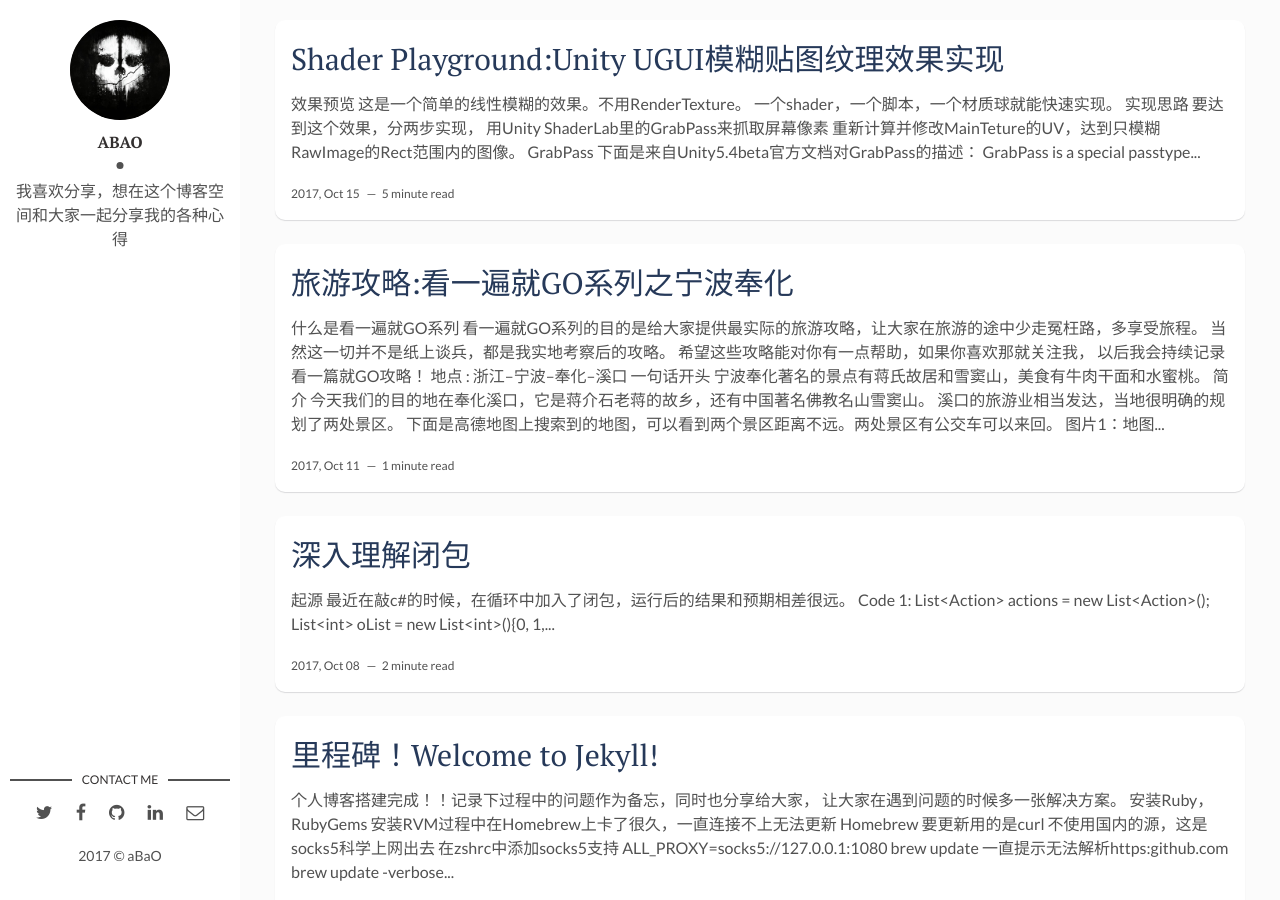
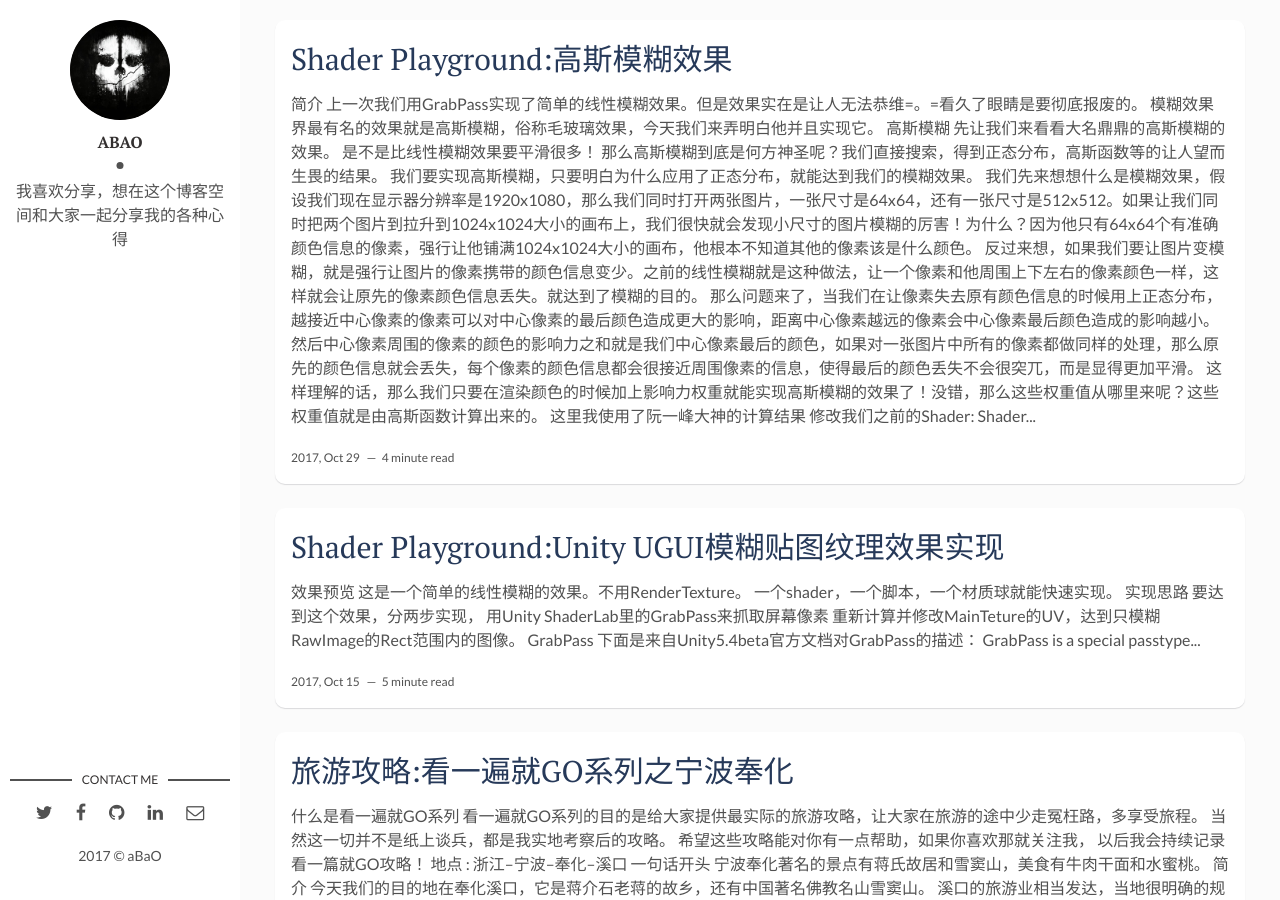
Before and after one commit to aaBaO/aaBaO.github.io, a Jekyll site: the page built from index.html, in a window 1280 px wide and 900 px high. Built offline with Jekyll 4.4.1, drawn with Linux system fonts in a browser that asks for light colours.

Commit message:
Add “Shader Playground:高斯模糊效果”

````diff
--- /dev/null
+++ b/_posts/2017-10-29-Unity_Gassian_Blur_and_GCB.md
@@ -0,0 +1,130 @@
+---
+layout: post
+title:  "Shader Playground:高斯模糊效果"
+date:   2017-10-29 13:51:00 +0800
+categories: CG
+tags: Unity Shader GassionBlur
+---
+
+## 简介
+上一次我们用GrabPass实现了简单的线性模糊效果。但是效果实在是让人无法恭维=。=看久了眼睛是要彻底报废的。
+
+模糊效果界最有名的效果就是高斯模糊，俗称毛玻璃效果，今天我们来弄明白他并且实现它。
+
+## 高斯模糊
+先让我们来看看大名鼎鼎的高斯模糊的效果。
+
+![高斯模糊效果图](http://oxujermt3.bkt.clouddn.com/iamge/shaderplayground/blur/xiaoguotu.jpeg)
+
+是不是比线性模糊效果要平滑很多！
+
+那么高斯模糊到底是何方神圣呢？我们直接搜索，得到`正态分布`，`高斯函数`等的让人望而生畏的结果。
+
+我们要实现高斯模糊，只要明白为什么应用了正态分布，就能达到我们的模糊效果。
+
+我们先来想想什么是模糊效果，假设我们现在显示器分辨率是1920x1080，那么我们同时打开两张图片，一张尺寸是64x64，还有一张尺寸是512x512。如果让我们同时把两个图片到拉升到1024x1024大小的画布上，我们很快就会发现小尺寸的图片模糊的厉害！为什么？因为他只有64x64个有准确颜色信息的像素，强行让他铺满1024x1024大小的画布，他根本不知道其他的像素该是什么颜色。
+
+反过来想，如果我们要让图片变模糊，就是强行让图片的像素携带的颜色信息变少。之前的线性模糊就是这种做法，让一个像素和他周围上下左右的像素颜色一样，这样就会让原先的像素颜色信息丢失。就达到了模糊的目的。
+
+那么问题来了，当我们在让像素失去原有颜色信息的时候用上正态分布，`越接近中心像素的像素可以对中心像素的最后颜色造成更大的影响，距离中心像素越远的像素会中心像素最后颜色造成的影响越小。`然后中心像素周围的像素的颜色的影响力之和就是我们中心像素最后的颜色，如果对一张图片中所有的像素都做同样的处理，那么原先的颜色信息就会丢失，每个像素的颜色信息都会很接近周围像素的信息，使得最后的颜色丢失不会很突兀，而是显得更加平滑。
+
+这样理解的话，那么我们只要在渲染颜色的时候加上影响力权重就能实现高斯模糊的效果了！没错，那么这些权重值从哪里来呢？这些权重值就是由高斯函数计算出来的。
+
+这里我使用了[阮一峰大神的计算结果]()
+
+修改我们之前的Shader:
+```glsl
+Shader "ShaderPlayground/GassionBlur" {
+	Properties{
+		_MainTex("Base (RGB)", 2D) = "white" {}
+		_BlurRadius("Raius", Range(0, 10)) = 0
+	}
+	SubShader{
+		//UGUI的RenderQueue在Transparent
+		Tags{ "Queue" = "Transparent"}
+
+		GrabPass{}
+
+		Pass{
+			CGPROGRAM
+			#pragma vertex vert
+			#pragma fragment frag
+			ENDCG
+		}
+	}
+
+	CGINCLUDE
+		#include "UnityCG.cginc"
+		uniform sampler2D _MainTex;
+		float2 _MainTex_TexelSize;
+		sampler2D _GrabTexture;
+		float2 _GrabTexture_TexelSize;
+		float _BlurRadius;
+
+		struct appdata {
+			float4 pos:POSITION;
+			float2 uv:TEXCOORD0;
+			float4 color:COLOR;
+		};
+
+		struct v2f {
+			float4 pos:SV_POSITION;
+			float2 uv:TEXCOORD0;
+			float2 uv1:TEXCOORD1;
+			float2 uv2:TEXCOORD2;
+			float2 uv3:TEXCOORD3;
+			float2 uv4:TEXCOORD4;
+			float2 uv5:TEXCOORD5;
+			float2 uv6:TEXCOORD6;
+			float2 uv7:TEXCOORD7;
+			float2 uv8:TEXCOORD8;
+			float4 color:COLOR;
+		};
+
+		v2f vert(appdata i) {
+			v2f o;
+			o.pos = mul(UNITY_MATRIX_MVP, i.pos);
+			o.uv = i.uv.xy;
+#if UNITY_UV_STARTS_AT_TOP
+			if (_GrabTexture_TexelSize.y < 0)
+				o.uv.y = 1 - o.uv.y;
+#endif
+			o.uv1 = o.uv.xy + _BlurRadius * _GrabTexture_TexelSize * float2(1, 1);
+			o.uv2 = o.uv.xy + _BlurRadius * _GrabTexture_TexelSize * float2(-1, 1);
+			o.uv3 = o.uv.xy + _BlurRadius * _GrabTexture_TexelSize * float2(-1, -1);
+			o.uv4 = o.uv.xy + _BlurRadius * _GrabTexture_TexelSize * float2(1, -1);
+			o.uv5 = o.uv.xy + _BlurRadius * _GrabTexture_TexelSize * float2(0, 1);
+			o.uv6 = o.uv.xy + _BlurRadius * _GrabTexture_TexelSize * float2(-1, 0);
+			o.uv7 = o.uv.xy + _BlurRadius * _GrabTexture_TexelSize * float2(0, -1);
+			o.uv8 = o.uv.xy + _BlurRadius * _GrabTexture_TexelSize * float2(1, 0);
+			o.color = i.color;
+			return o;
+		}
+
+		fixed4 frag(v2f i) : SV_Target{
+			fixed4 color = fixed4(0, 0, 0, 0);
+			color += 0.14 	* tex2D(_GrabTexture, i.uv);
+			color += 0.125	* tex2D(_GrabTexture, i.uv5);
+			color += 0.125	* tex2D(_GrabTexture, i.uv6);
+			color += 0.125	* tex2D(_GrabTexture, i.uv7);
+			color += 0.125	* tex2D(_GrabTexture, i.uv8);
+			color += 0.09 	* tex2D(_GrabTexture, i.uv1);
+			color += 0.09 	* tex2D(_GrabTexture, i.uv2);
+			color += 0.09 	* tex2D(_GrabTexture, i.uv3);
+			color += 0.09 	* tex2D(_GrabTexture, i.uv4);
+			return color;
+		}
+	ENDCG
+}
+```
+
+## 效果对比
+OK，高斯模糊done！让我们来看看效果的对比。
+
+![效果对比图片](http://oxujermt3.bkt.clouddn.com/iamge/shaderplayground/blur/duibixiaoguo.png)
+
+效果是不是提升了很多呢？想要查看demo的朋友，可以fork我的demo工程。
+[ForkMeIn Github](https://github.com/aaBaO/DemoRepository.git)
+
+现在的效果还不是很完美，之前一直在使用的`BlurRadius`似乎很尴尬，他的值足够大时又要伤害我们的眼睛了=。=
+并不是我想要的结果啊！怎么办，下次尝试用Graphic Command Buffer来解决看看。
````
Also changed, not shown: _posts/2017-10-15-UnityUGUI-Blur-Texture.md (+1 -1 lines).
